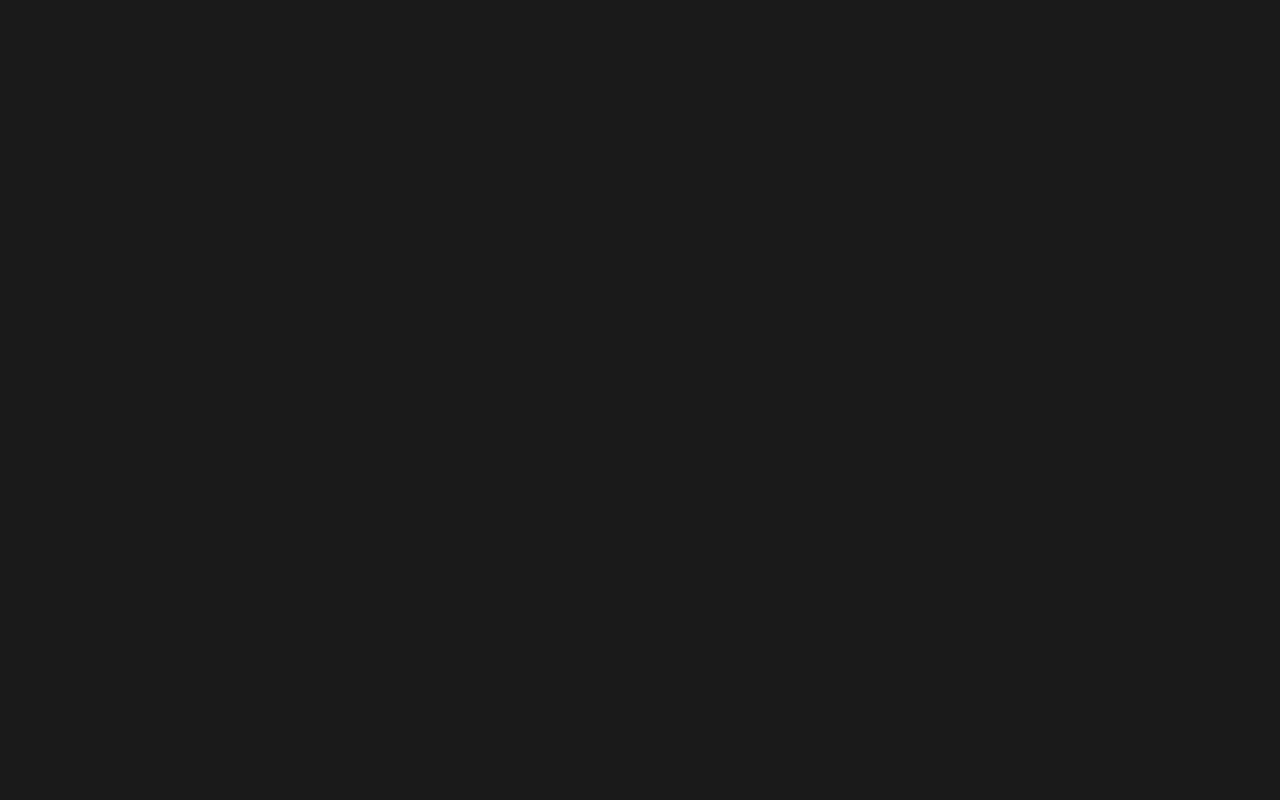
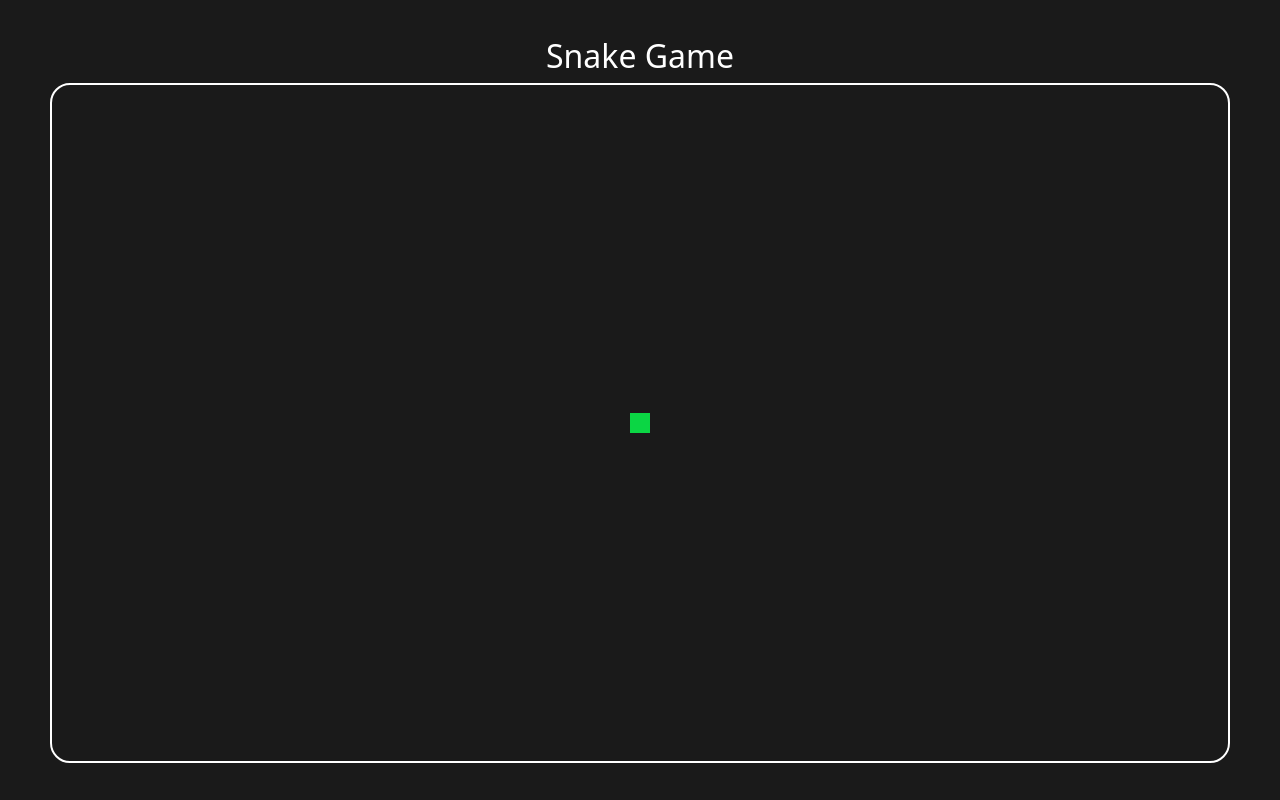
Before and after one commit to peterson337/jogos-com-vue, a Vue app: page /snake-game in a window 1280 px wide. Before the commit this address had no page. Built offline with nearby package versions, Linux system fonts and the light colour scheme.

Commit message:
adiciona jogo da cobrinha e atualiza rotas

```diff
--- a/src/components/HomeView.vue
+++ b/src/components/HomeView.vue
@@ -5,6 +5,10 @@
     <RouterLink style="color: #0bd644" class="react" to="/jogo-da-forca"
       >Jogo da forca</RouterLink
     >
+
+    <RouterLink style="color: #0bd644" class="react" to="/snake-game">
+      Jogo da cobrinha
+    </RouterLink>
 
     <a href="https://jogos-com-react.vercel.app/" class="react"
       >Jogos com react</a
--- /dev/null
+++ b/src/components/snakeGame.vue
@@ -0,0 +1,52 @@
+<template>
+  <h2>Snake Game</h2>
+
+  <main class="tela">
+    <div id="snake"></div>
+  </main>
+</template>
+
+<script setup>
+window.addEventListener("keyup", (e) => {
+  //   console.log(e.key);
+
+  const snake = document.getElementById("snake");
+  console.log(snake);
+  if (e.key === "ArrowUp") {
+    snake.style.bottom = `10px`;
+  }
+  //
+  //  else if (e.key === "ArrowDown") {
+  //     document.getElementById("snake").style.transform = `translateY(20px)`;
+  //   } else if (e.key === "ArrowLeft") {
+  //     document.getElementById("snake").style.transform = `translateX(-20px)`;
+  //   } else if (e.key === "ArrowRight") {
+  //     document.getElementById("snake").style.transform = `translateX(20px)`;
+  //   }
+});
+</script>
+
+<style scoped>
+.tela {
+  display: flex;
+  justify-content: center;
+  align-items: center;
+  height: calc(100vh - 120px);
+  width: calc(100vw - 100px);
+  padding: 10px;
+  border: 2px solid white;
+  border-radius: 20px;
+}
+
+#snake {
+  position: relative;
+  width: 20px;
+  height: 20px;
+  background-color: #0bd644;
+  /* border-radius: 20px; */
+  /* position: absolute;
+  top: 50%;
+  left: 50%;
+  transform: translate(-50%, -50%); */
+}
+</style>
--- a/src/router/index.js
+++ b/src/router/index.js
@@ -15,6 +15,11 @@ const router = createRouter({
       name: "Home",
       component: () => import("../components/HomeView.vue"),
     },
+    {
+      path: "/snake-game",
+      name: "SnakeGame",
+      component: () => import("../components/snakeGame.vue"),
+    },
   ],
 });
 
```
